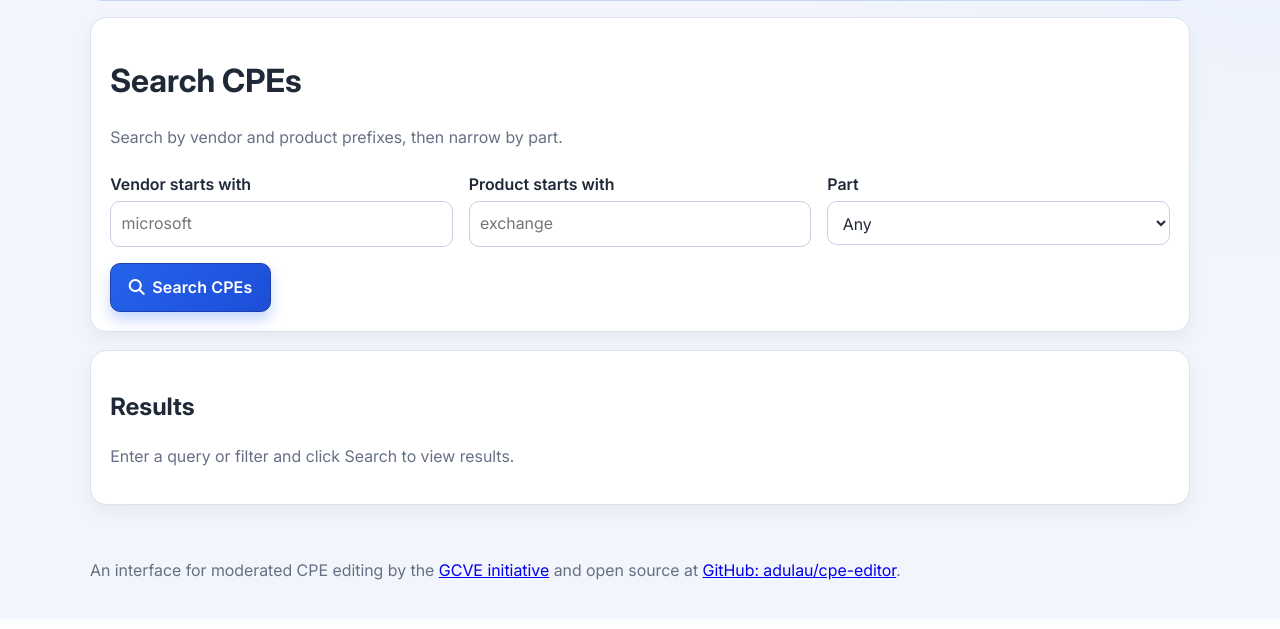
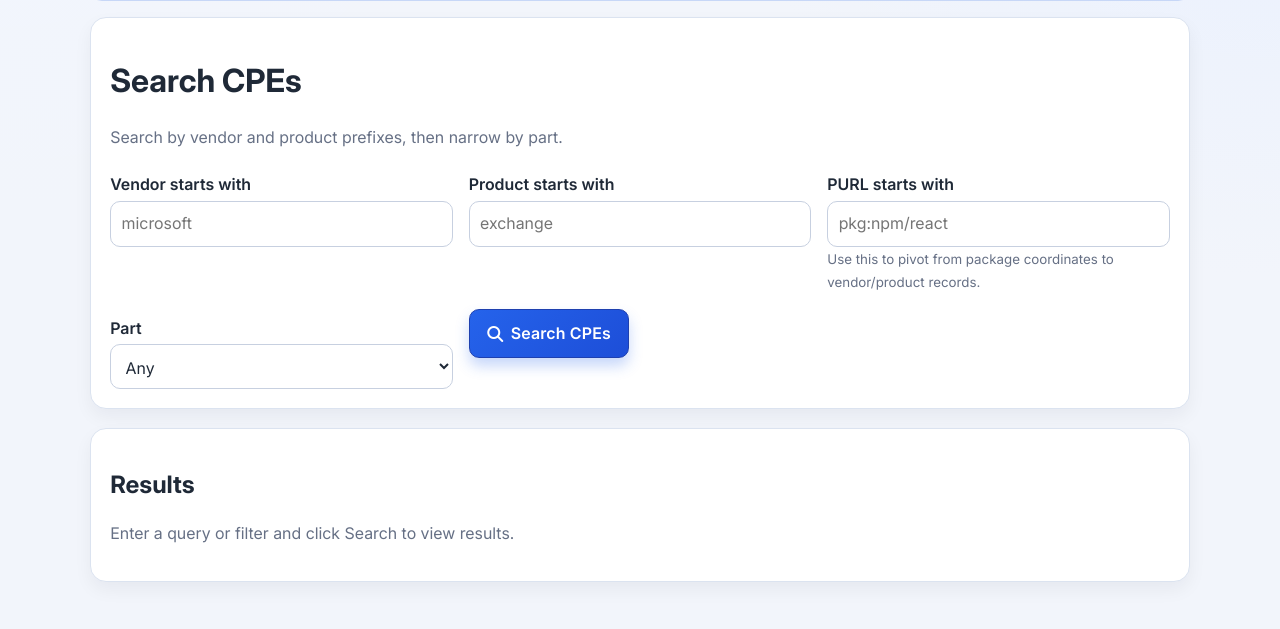
Before and after one commit to gcve-eu/cpe-editor, a Flask app: page / in a window 1280 px wide. Shown: the part 309-938 px from the top of the page. Before the commit the page ends 889 px from the top, so only its background shows below. Run offline with Flask 3, Linux system fonts and the light colour scheme; some libraries are stand-ins or nearby versions.

Commit message:
Add PURL search pivot on CPE browse page

```diff
--- a/app/templates/index.html
+++ b/app/templates/index.html
@@ -23,6 +23,11 @@
     <div>
       <label for="product_q">Product starts with</label>
       <input id="product_q" name="product_q" value="{{ product_q }}" placeholder="exchange">
+    </div>
+    <div>
+      <label for="purl_q">PURL starts with</label>
+      <input id="purl_q" name="purl_q" value="{{ purl_q }}" placeholder="pkg:npm/react">
+      <small class="muted">Use this to pivot from package coordinates to vendor/product records.</small>
     </div>
     <div>
       <label for="part">Part</label>
@@ -52,7 +57,7 @@
   {% if results %}
     <table>
       <thead>
-        <tr><th>CPE</th><th>Vendor / Product</th><th>Version</th><th>Export</th></tr>
+        <tr><th>CPE</th><th>Vendor / Product</th><th>Version</th><th>PURLs</th><th>Export</th></tr>
       </thead>
       <tbody class="js-collapsible-list" data-item-selector=":scope > tr" data-collapse-limit="5">
       {% for cpe in results %}
@@ -64,6 +69,15 @@
             <a href="{{ url_for('main.product_detail', product_uuid=cpe.product.uuid) }}">{{ cpe.product.title or cpe.product.name }}</a>
           </td>
           <td>{{ cpe.version }}</td>
+          <td>
+            {% if cpe.purl_mappings %}
+              {% for mapping in cpe.purl_mappings %}
+                <div><code>{{ mapping.purl }}</code></div>
+              {% endfor %}
+            {% else %}
+              <span class="muted">—</span>
+            {% endif %}
+          </td>
           <td>
             <button
               type="button"
@@ -85,7 +99,7 @@
         {% if has_prev %}
           <a
             class="button secondary"
-            href="{{ url_for('main.index', vendor_q=vendor_q, product_q=product_q, part=part, page=page-1) }}"
+            href="{{ url_for('main.index', vendor_q=vendor_q, product_q=product_q, purl_q=purl_q, part=part, page=page-1) }}"
           >
             <i class="fa-solid fa-chevron-left" aria-hidden="true"></i>Previous
           </a>
@@ -93,7 +107,7 @@
         {% if has_next %}
           <a
             class="button secondary"
-            href="{{ url_for('main.index', vendor_q=vendor_q, product_q=product_q, part=part, page=page+1) }}"
+            href="{{ url_for('main.index', vendor_q=vendor_q, product_q=product_q, purl_q=purl_q, part=part, page=page+1) }}"
           >
             Next<i class="fa-solid fa-chevron-right" aria-hidden="true"></i>
           </a>
--- a/app/views.py
+++ b/app/views.py
@@ -822,10 +822,11 @@ def _collect_related_vendors_for_combined_view(vendor: Vendor):
 def index():
     vendor_q = (request.args.get("vendor_q") or "").strip()
     product_q = (request.args.get("product_q") or "").strip()
+    purl_q = (request.args.get("purl_q") or "").strip()
     part = (request.args.get("part") or "").strip()
     page = max(request.args.get("page", default=1, type=int) or 1, 1)
     per_page = 25
-    has_search_filters = any([vendor_q, product_q, part])
+    has_search_filters = any([vendor_q, product_q, purl_q, part])
 
     if not has_search_filters:
         return render_template(
@@ -833,6 +834,7 @@ def index():
             results=[],
             vendor_q=vendor_q,
             product_q=product_q,
+            purl_q=purl_q,
             part=part,
             page=1,
             total_pages=1,
@@ -843,6 +845,8 @@ def index():
         )
 
     query = CPEEntry.query.join(Vendor).join(Product)
+    if purl_q:
+        query = query.join(CPEPurlMapping, CPEPurlMapping.cpe_name_id == CPEEntry.id)
     if vendor_q:
         vendor_like = f"{vendor_q.lower()}%"
         query = query.filter(
@@ -861,6 +865,9 @@ def index():
         )
     if part:
         query = query.filter(CPEEntry.part == part)
+    if purl_q:
+        purl_like = f"{purl_q.lower()}%"
+        query = query.filter(func.lower(CPEPurlMapping.purl).like(purl_like))
 
     ordered_query = query.order_by(Vendor.name.asc(), Product.name.asc(), CPEEntry.cpe_uri.asc())
     total_results = ordered_query.count()
@@ -875,6 +882,7 @@ def index():
         results=results,
         vendor_q=vendor_q,
         product_q=product_q,
+        purl_q=purl_q,
         part=part,
         page=page,
         total_pages=total_pages,
```
